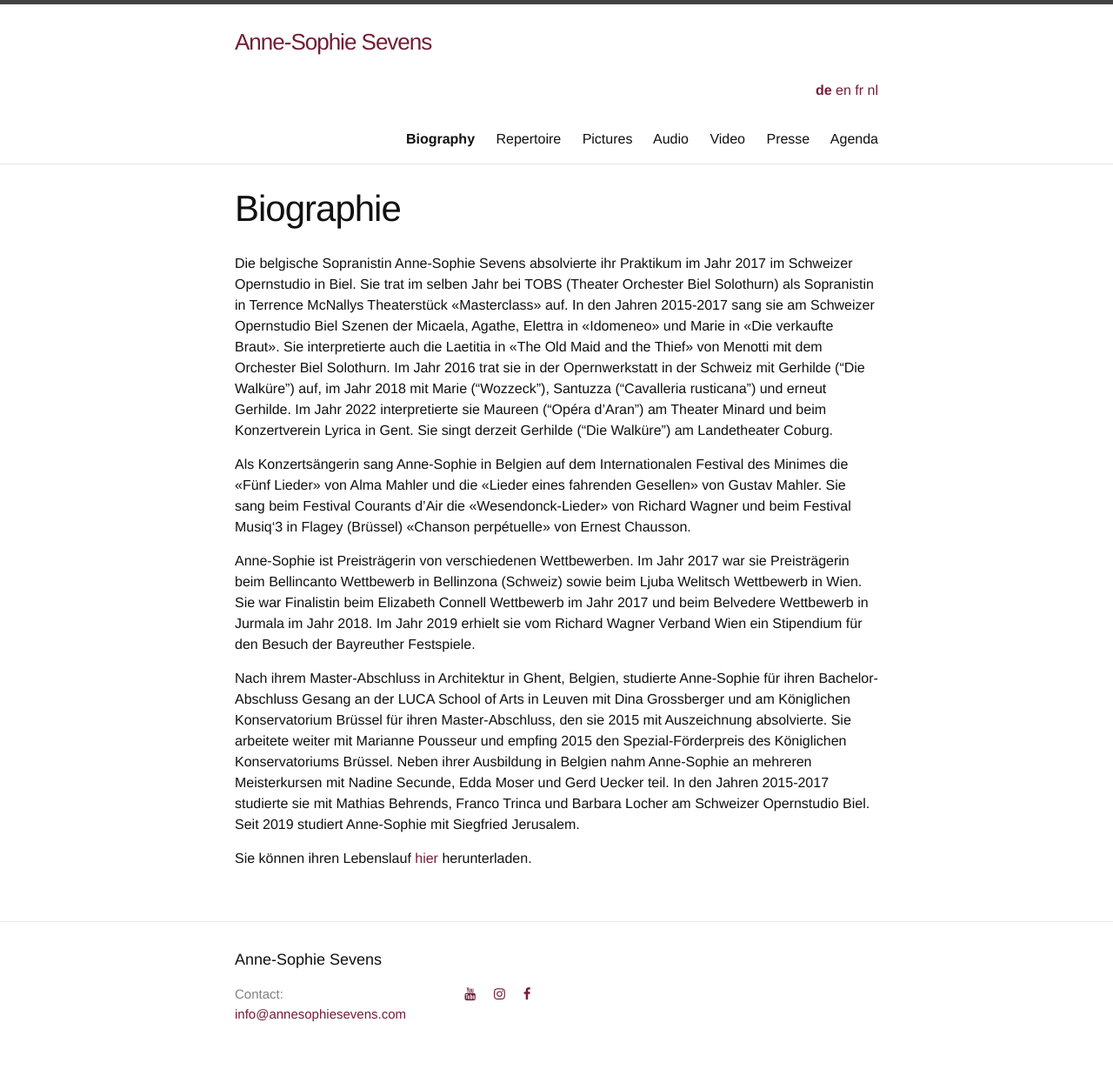
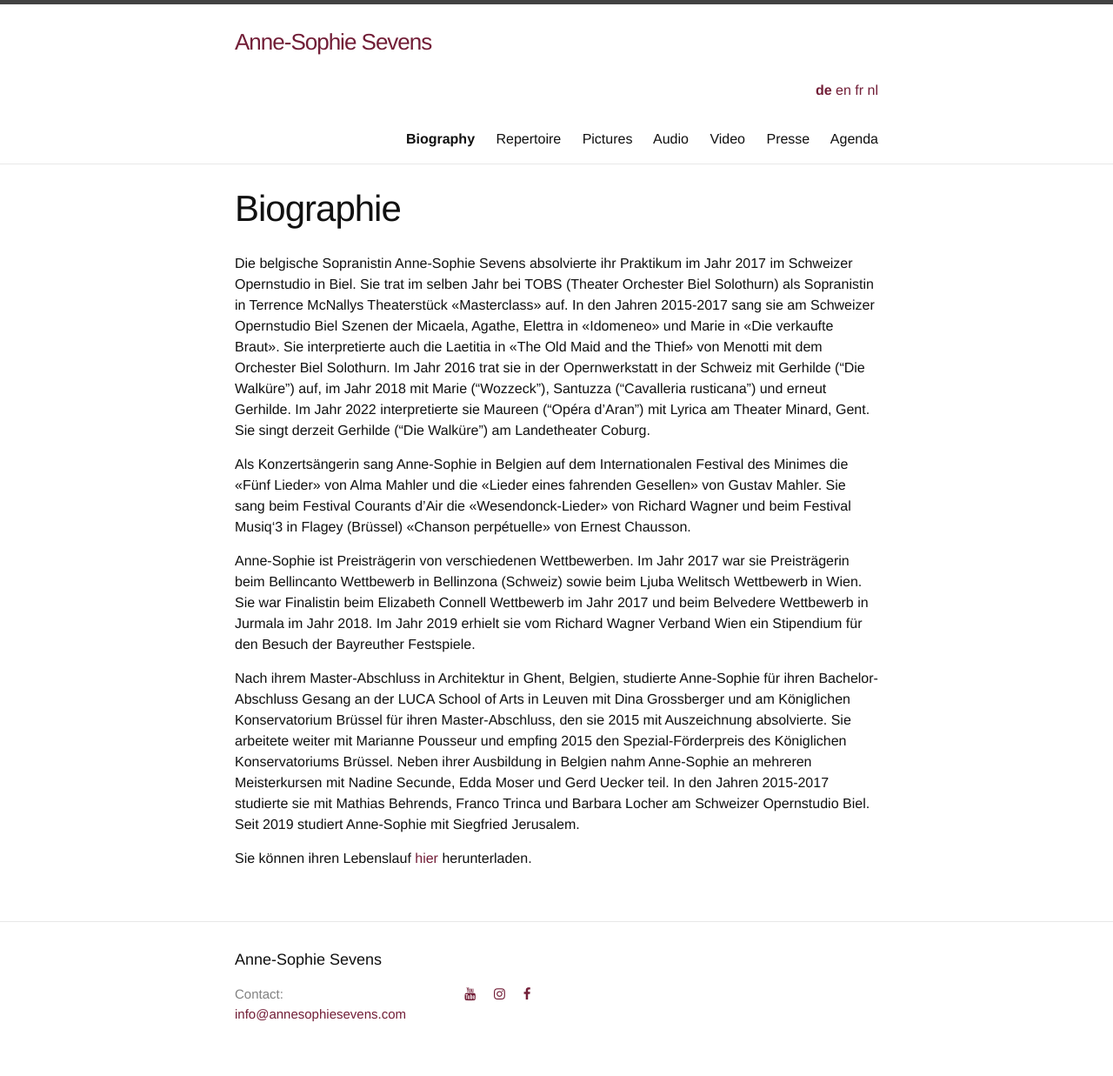
Before and after one commit to annesophie-sevens/annesophie-sevens.github.io, a Jekyll site: the page built from biography-de.md, in a window 1280 px wide. Shown: the whole page at 87% size. Built offline with Jekyll 4.4.1, drawn with Linux system fonts in a browser that asks for light colours; nearby versions of some CDN libraries.

Commit message:
Update biography-de.md

```diff
--- a/biography-de.md
+++ b/biography-de.md
@@ -6,7 +6,7 @@
 ref: biography
 
 ---
-Die belgische Sopranistin Anne-Sophie Sevens absolvierte ihr Praktikum im Jahr 2017 im Schweizer Opernstudio in Biel. Sie trat im selben Jahr bei TOBS (Theater Orchester Biel Solothurn) als Sopranistin in Terrence McNallys Theaterstück «Masterclass» auf. In den Jahren 2015-2017 sang sie am Schweizer Opernstudio Biel Szenen der Micaela, Agathe, Elettra in «Idomeneo» und Marie in «Die verkaufte Braut». Sie interpretierte auch die Laetitia in «The Old Maid and the Thief» von Menotti mit dem Orchester Biel Solothurn. Im Jahr 2016 trat sie in der Opernwerkstatt in der Schweiz mit Gerhilde ("Die Walküre") auf, im Jahr 2018 mit Marie ("Wozzeck"), Santuzza ("Cavalleria rusticana") und erneut Gerhilde. Im Jahr 2022 interpretierte sie Maureen ("Opéra d'Aran") am Theater Minard und beim Konzertverein Lyrica in Gent. Sie singt derzeit Gerhilde ("Die Walküre") am Landetheater Coburg.
+Die belgische Sopranistin Anne-Sophie Sevens absolvierte ihr Praktikum im Jahr 2017 im Schweizer Opernstudio in Biel. Sie trat im selben Jahr bei TOBS (Theater Orchester Biel Solothurn) als Sopranistin in Terrence McNallys Theaterstück «Masterclass» auf. In den Jahren 2015-2017 sang sie am Schweizer Opernstudio Biel Szenen der Micaela, Agathe, Elettra in «Idomeneo» und Marie in «Die verkaufte Braut». Sie interpretierte auch die Laetitia in «The Old Maid and the Thief» von Menotti mit dem Orchester Biel Solothurn. Im Jahr 2016 trat sie in der Opernwerkstatt in der Schweiz mit Gerhilde ("Die Walküre") auf, im Jahr 2018 mit Marie ("Wozzeck"), Santuzza ("Cavalleria rusticana") und erneut Gerhilde. Im Jahr 2022 interpretierte sie Maureen ("Opéra d'Aran") mit Lyrica am Theater Minard, Gent. Sie singt derzeit Gerhilde ("Die Walküre") am Landetheater Coburg.
 
 Als Konzertsängerin sang Anne-Sophie in Belgien auf dem Internationalen Festival des Minimes die «Fünf Lieder» von Alma Mahler und die «Lieder eines fahrenden Gesellen» von Gustav Mahler. Sie sang beim Festival Courants d’Air die «Wesendonck-Lieder» von Richard Wagner und beim Festival Musiq‘3 in Flagey (Brüssel) «Chanson perpétuelle» von Ernest Chausson.
 
```
